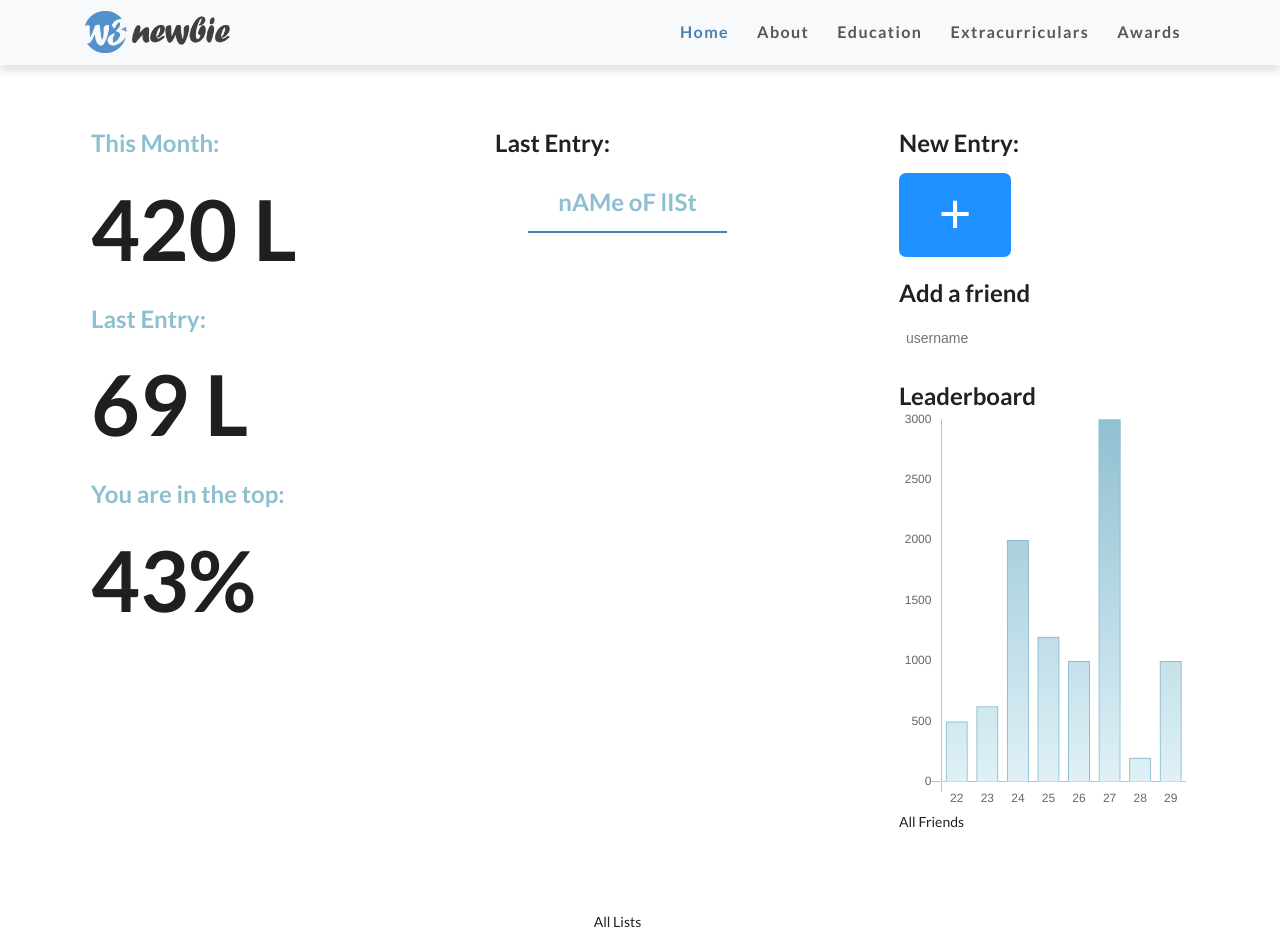
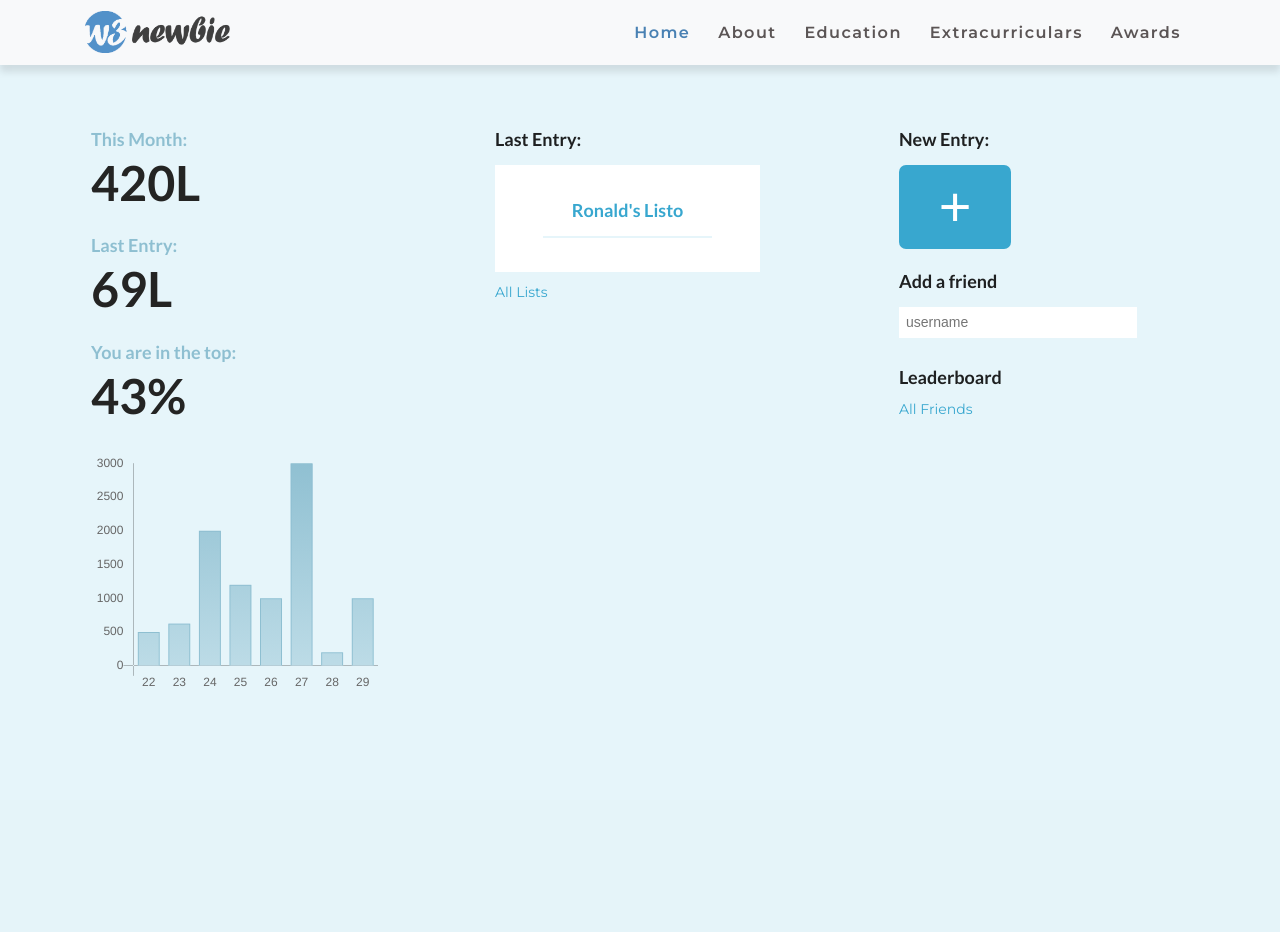
Before and after one commit to KennethRuan/waterprint, a Django app: page /home/ in a window 1280 px wide. After the commit the page ends 687 px from the top, so only its background shows below. Run offline with Django 3.2, Linux system fonts and the light colour scheme; a user stored in the database is signed in; data comes from the database, SQL or seed files in the repository; both versions use the stored data as it was after the commit; parts of the project's set-up code (start-up, migrations or seed data) failed here and were passed over; some libraries are stand-ins or nearby versions.

Commit message:
Fix home page layout

```diff
--- a/src/frontend/static/css/home.css
+++ b/src/frontend/static/css/home.css
@@ -1,26 +1,37 @@
 /*============= MAIN PART =============*/
+body{
+  font-family: 'Montserrat', sans-serif;
+}
+
 .col-spaced {
   margin-left: 15px
 }
 
 .month{
-  font-size: 6rem;
+  font-size: calc(3vw + 10px);
   color: var(--dark-grey);
+  margin-top: 0px;
+}
+
+.chart-container{
+    margin-top: 30px;
+    height: 30vh;
 }
 
 .list-bg{
-  width:100%; height:100%;
+  width:100%;
   background-color: rgb(255, 255, 255);
-  color: var(--mid-blue);
+  color: var(--bright-blue);
   margin: auto;
+  padding: 20px;
 }
 
 .border-primary {
-  border-top: .2rem solid #4981b3!important;
+  border-top: .2rem solid var(--light-blue) !important;
 }
 
 .plus-button{
-  background-color: DodgerBlue;
+  background-color: #38a7cf;
   width: 8rem;
   height: 6rem;
   border: none;
@@ -46,7 +57,20 @@
   border: none;
   height: 2.2rem;
   padding-left: .5rem;
+  text-color: var(--light-blue);
 }
+
+.more-link{
+    margin-top: 10px;
+    display: flex;
+    align-items: center;
+    color: var(--bright-blue);
+}
+
+.more-link span{
+    margin-right: 5px;
+}
+
 /*============= MEDIA QUERIES =============*/
 
 /* Devices under 1199px (xl) */
--- a/src/frontend/static/css/style.css
+++ b/src/frontend/static/css/style.css
@@ -1,16 +1,17 @@
 :root{
   --light-blue: #e6f5fa;
   --mid-blue: #8ebfd1;
+  --bright-blue: #38a7cf;
   --aqua-grey: #a4afb3;
   --coral-red: #f55f6b;
-  --dark-grey: #1f1f1e;
+  --dark-grey: #242423;
 }
 
 /*-- Body Reset --*/
 body {
   overflow-x: hidden;
   font-family: 'Montserrat', sans-serif;
-  /*color: var(--light-blue);*/
+  background-color: var(--light-blue) !important;
 }
 
 /*=============Login Page ==============*/
--- a/src/frontend/templates/frontend/home.html
+++ b/src/frontend/templates/frontend/home.html
@@ -3,12 +3,12 @@
 {% load static %}
 
 {% block head %}
-    <!-- Home CSS -->
-    <link rel="stylesheet" href="{% static 'css/home.css' %}">
     <!-- semantic UI -->
     <link rel="stylesheet" type='text/css' href="https://cdnjs.cloudflare.com/ajax/libs/semantic-ui/2.2.14/semantic.min.css">
     <!--Chart js-->
     <script src="https://cdnjs.cloudflare.com/ajax/libs/Chart.js/2.8.0/Chart.min.js" integrity="sha256-Uv9BNBucvCPipKQ2NS9wYpJmi8DTOEfTA/nH2aoJALw=" crossorigin="anonymous"></script>
+    <!-- Home CSS -->
+    <link rel="stylesheet" href="{% static 'css/home.css' %}">
     <link rel="stylesheet" href="https://cdnjs.cloudflare.com/ajax/libs/Chart.js/2.8.0/Chart.min.css" integrity="sha256-aa0xaJgmK/X74WM224KMQeNQC2xYKwlAt08oZqjeF0E=" crossorigin="anonymous" />
 {% endblock %}
 
@@ -29,53 +29,18 @@
         <div class="col-3 my-4 mx-5">
             <div style="margin:auto">
                 <div>
-                    <h2 class="mt-4 mb-0" style="color:#8ebfd1">This Month:</h2>
-                    <h1 class="month">420 L</h1>
+                    <h3 class="mt-4 mb-0" style="color:#8ebfd1">This Month:</h3>
+                    <h1 class="month">420L</h1>
                 </div>
 
                 <div>
-                    <h2 class="mt-4 mb-0" style="color:#8ebfd1">Last Entry:</h2>
-                    <h1 class="month">69 L</h1>
+                    <h3 class="mt-4 mb-0" style="color:#8ebfd1">Last Entry:</h3>
+                    <h1 class="month">69L</h1>
                 </div>
 
                 <div>
-                    <h2 class="mt-4 mb-0" style="color:#8ebfd1">You are in the top:</h2>
+                    <h3 class="mt-4 mb-0" style="color:#8ebfd1">You are in the top:</h3>
                     <h1 class="month">43%</h1>
-                </div>
-
-                <div><!--graph thing--></div>
-            </div>
-
-        </div>
-
-        <div id="homelist" class="col-3 my-4 mx-5">
-            <h2 class="mt-4">Last Entry:</h2>
-            <div class="list-bg mt-3">
-                <h2 class="pt-3 row justify-content-center">nAMe oF lISt</h2>
-                <div class="border-top border-primary w-75 mx-auto my-3"></div>
-            </div>
-
-            <div style="display:flex; align-items:center; justify-content: center">
-                <span href="#">All Lists </span>
-                <i class="fas fa-arrow-right pl-1" style="width:20px; height:20px"></i>
-            </div>
-
-        </div>
-
-        <div class="col-3 my-4 mx-5 ">
-            <div>
-                <h2 class="mt-4">New Entry:</h2>
-                <button class="plus-button justify-content-center">+</button>
-            </div>
-
-            <div>
-                <h2 class="mt-4">Add a friend</h2>
-                <input class="login-form mt-0" type="text" name="username" placeholder='username'>
-            </div>
-
-            <div>
-                <h2 class="mt-4">Leaderboard</h2>
-
                 </div>
 
                 <div class="chart-container"><canvas id="usageChart" height="400"></canvas>
@@ -137,9 +102,40 @@
                         <input type="submit" name="add-friend">
                     </form>
                 </div> -->
+            </div>
+        </div>
 
+        <div id="homelist" class="col-3 my-4 mx-5">
+            <h3 class="mt-4">Last Entry:</h3>
+            <div class="list-bg mt-3">
+                <h3 class="pt-3 row justify-content-center">Ronald's Listo</h3>
+                <div class="border-top border-primary w-75 mx-auto my-3"></div>
+            </div>
 
-            <div style="display:flex; align-items:left; justify-content:left">
+            <div class="more-link">
+                <span href="#">All Lists </span>
+                <i class="fas fa-arrow-right pl-1" style="width:20px; height:20px"></i>
+            </div>
+
+        </div>
+
+        <div class="col-3 my-4 mx-5 ">
+            <div>
+                <h3 class="mt-4">New Entry:</h3>
+                <button class="plus-button justify-content-center">+</button>
+            </div>
+
+            <div>
+                <h3 class="mt-4">Add a friend</h3>
+                <input class="login-form mt-0" type="text" name="username" placeholder='username'>
+            </div>
+
+            <div>
+                <h3 class="mt-4">Leaderboard</h3>
+
+            </div>
+
+            <div class="more-link">
                 <span href="#">All Friends </span>
                 <i class="fas fa-arrow-right pl-1" style="width:20px; height:20px"></i>
             </div>
```
Also changed, not shown: src/db.sqlite3. Lines whose indentation alone changed are shown as unchanged.
